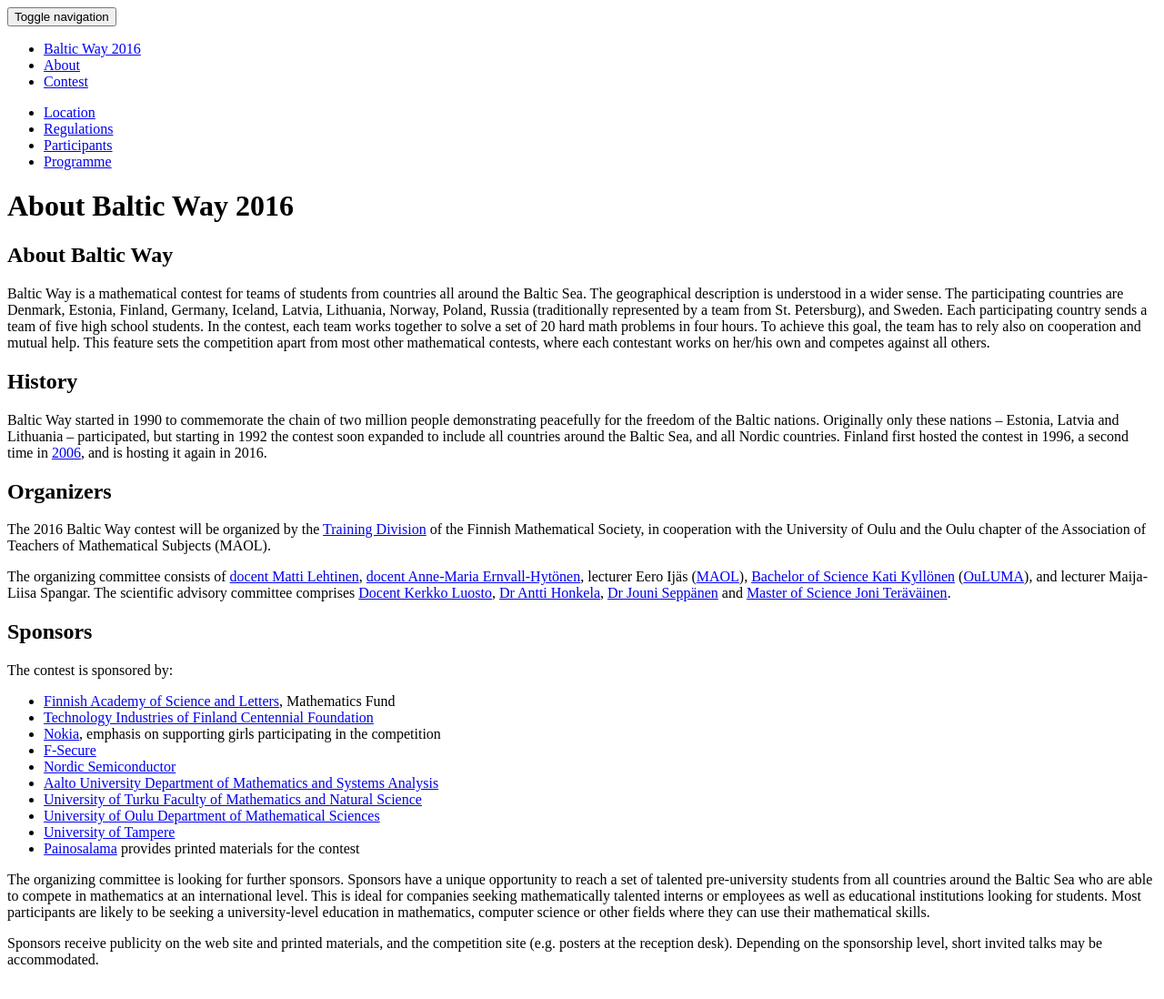
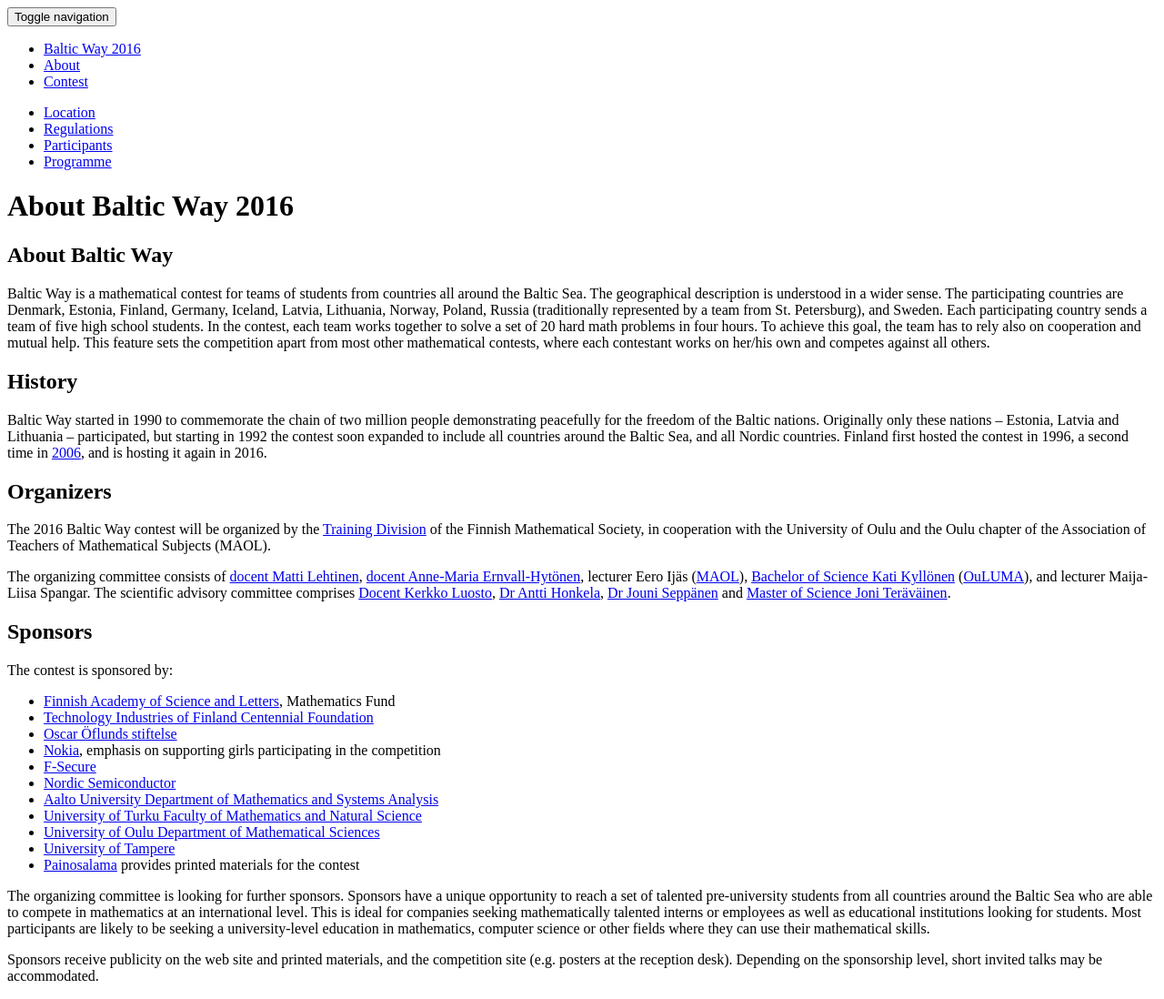
Before and after one commit to matematiikkakilpailut/matematiikkakilpailut.github.io, a Jekyll site: the page built from BW2016/about/index.md, in a window 1280 px wide. Shown: the whole page at 91% size. Built offline with Jekyll 4.4.1, drawn with Linux system fonts in a browser that asks for light colours; nearby versions of some CDN libraries; a style sheet for code colours, icons or effects is not loaded.

Commit message:
Another Baltic Way sponsor

```diff
--- a/BW2016/about/index.md
+++ b/BW2016/about/index.md
@@ -50,6 +50,7 @@ The contest is sponsored by:
 
 * [Finnish Academy of Science and Letters][tiedeaka], Mathematics Fund
 * [Technology Industries of Finland Centennial Foundation][100v]
+* [Oscar Öflunds stiftelse][oflund]
 * [Nokia][nokia], emphasis on supporting girls participating in the competition
 * [F-Secure][fsec]
 * [Nordic Semiconductor][nordicsemi]
```
Also changed, not shown: other parts of BW2016/about/index.md (+1 -0 lines).
